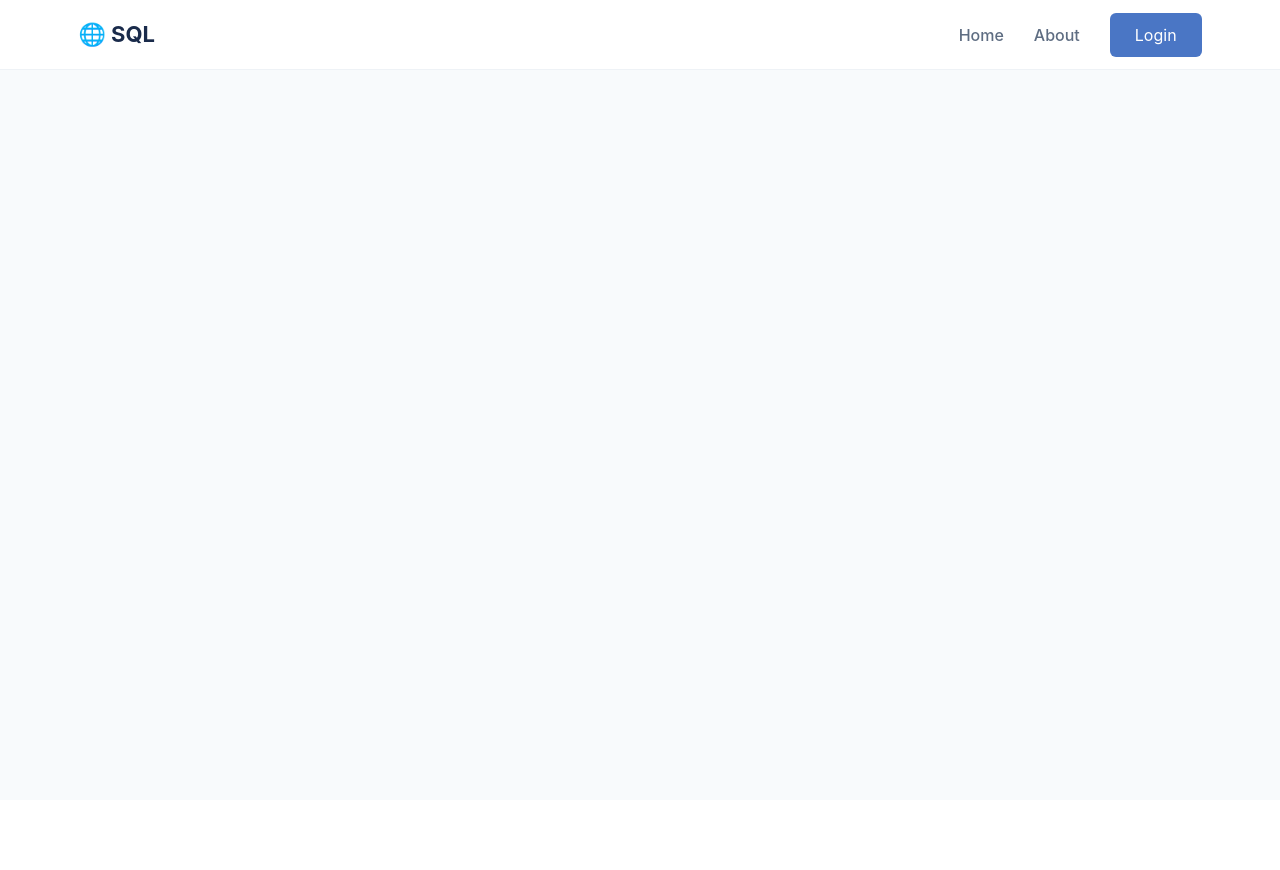
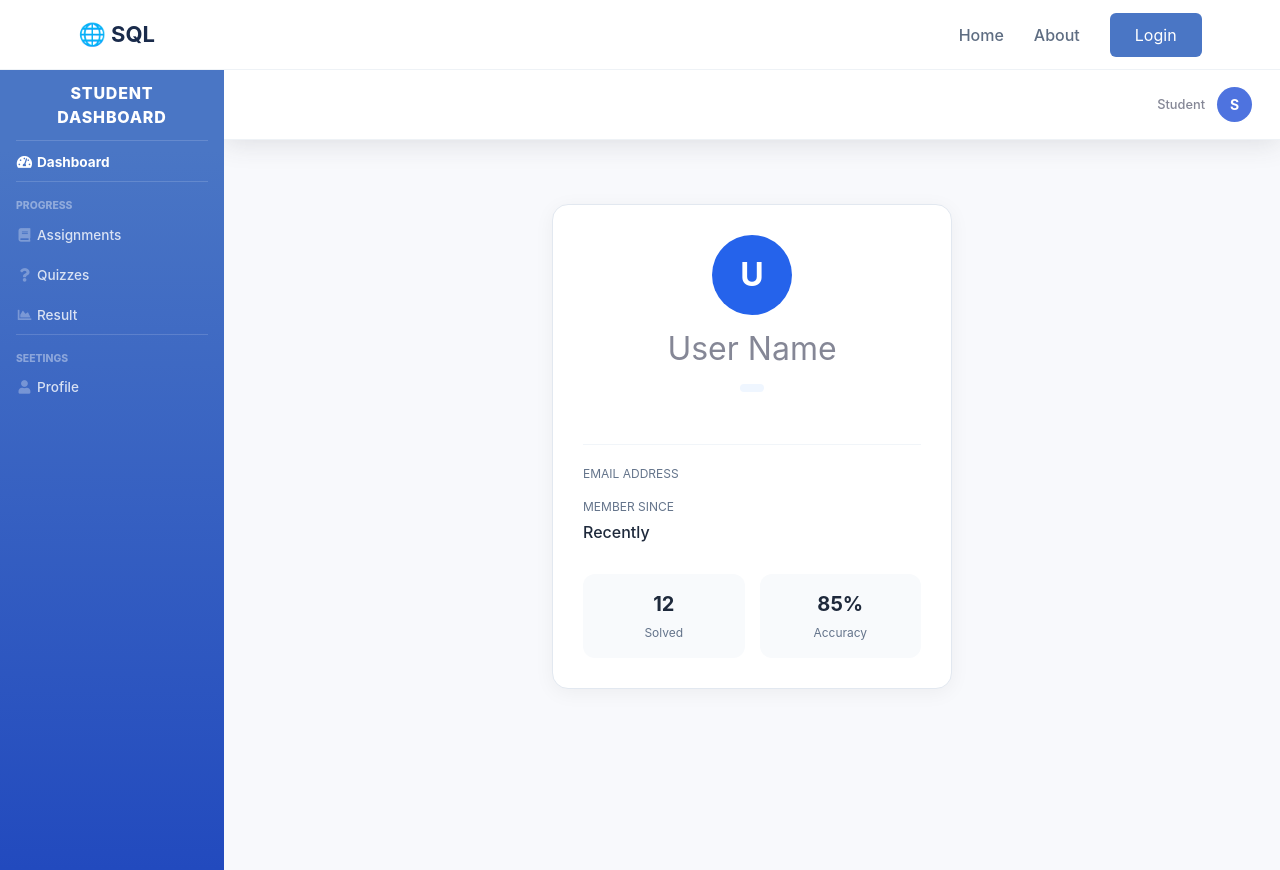
Before and after one commit to OlgaLishko2/SQL-Auto-Grader-Lite-APP, a React (Create React App) app: page /student-dashboard/profile in a window 1280 px wide. Before the commit the page ends 800 px from the top, so only its background shows below. Built offline with nearby package versions, Linux system fonts and the light colour scheme; no server answers.

Commit message:
fix:logout

```diff
--- a/src/App.css
+++ b/src/App.css
@@ -58,6 +58,15 @@
   text-decoration: none;
 }
 
+.logout-button {
+  background: #4a76c5;
+  color: #fff !important;
+  padding: 10px 25px;
+  border-radius: 6px;
+  text-decoration: none;
+  border: none;
+
+}
 .main-content {
   flex: 1;
   background-color: #f8fafc;
--- a/src/App.js
+++ b/src/App.js
@@ -1,5 +1,8 @@
-import React from "react";
+import React, { useState, useEffect } from "react";
 import { BrowserRouter as Router, Routes, Route, Link } from "react-router-dom";
+import { auth } from "./firebase";
+import { onAuthStateChanged, signOut } from "firebase/auth";
+
 import Home from "./components/home/Home";
 import Register from "./components/register/Register";
 import Login from "./components/login/Login";
@@ -9,9 +12,30 @@ import Layout from "./components/studentdashboard/layout/Layout";
 
 import StudentDashboard from "./components/studentdashboard/dashboard/StudentDashboard";
 import Assignments from "./components/studentdashboard/assignments/Assignments";
+import Profile from "./components/profile/Profile";
 
 import "./App.css";
+
 function App() {
+
+  const [user, setUser] = useState(null);
+
+
+  useEffect(() => {
+    const unsubscribe = onAuthStateChanged(auth, (currentUser) => {
+      setUser(currentUser);
+    });
+    return () => unsubscribe();
+  }, []);
+
+  const handleLogout = () => {
+    signOut(auth).then(() => {
+      window.location.href = "/";
+    });
+  };
+
+
+
   return (
     <Router>
       <div className="app-wrapper">
@@ -21,7 +45,17 @@ function App() {
             <div className="nav-links">
               <Link to="/" className="nav-item">Home</Link>
               <Link to="/about" className="nav-item">About</Link>
-              <Link to="/login" className="login-button">Login</Link>
+
+            {user ? (
+            <button
+                  onClick={handleLogout}
+                  className="logout-button"
+                >
+                  Logout
+                </button>
+              ) : (
+                <Link to="/login" className="login-button">Login</Link>
+              )}
             </div>
           </div>
         </nav>
@@ -33,6 +67,7 @@ function App() {
             <Route path="/student-dashboard" element={<Layout />}>
               <Route index element={<StudentDashboard />} />
               <Route path="assignments" element={<Assignments />} />
+              <Route path="/student-dashboard/profile" element={<Profile />} />
             </Route>
             <Route path="/login" element={<Login />} />
             <Route path="/about" element={<About />} />
--- /dev/null
+++ b/src/components/profile/Profile.css
@@ -0,0 +1,92 @@
+.profile-container {
+  padding: 40px;
+  display: flex;
+  justify-content: center;
+  align-items: flex-start;
+}
+
+.profile-card {
+  background: #ffffff;
+  border-radius: 16px;
+  box-shadow: 0 4px 20px rgba(0, 0, 0, 0.05);
+  width: 100%;
+  max-width: 400px;
+  padding: 30px;
+  text-align: center;
+  border: 1px solid #e2e8f0;
+}
+
+.profile-avatar {
+  width: 80px;
+  height: 80px;
+  background: #2563eb;
+  color: white;
+  border-radius: 50%;
+  display: flex;
+  align-items: center;
+  justify-content: center;
+  font-size: 32px;
+  font-weight: bold;
+  margin: 0 auto 15px;
+}
+
+.profile-role {
+  font-size: 12px;
+  font-weight: 700;
+  color: #2563eb;
+  background: #eff6ff;
+  padding: 4px 12px;
+  border-radius: 20px;
+  display: inline-block;
+  margin-top: 8px;
+}
+
+.profile-info {
+  margin: 30px 0;
+  text-align: left;
+  border-top: 1px solid #f1f5f9;
+  padding-top: 20px;
+}
+
+.info-item {
+  margin-bottom: 15px;
+}
+
+.info-item label {
+  display: block;
+  font-size: 12px;
+  color: #64748b;
+  text-transform: uppercase;
+  margin-bottom: 4px;
+}
+
+.info-item span {
+  font-size: 16px;
+  color: #1e293b;
+  font-weight: 500;
+}
+
+.profile-stats {
+  display: grid;
+  grid-template-columns: 1fr 1fr;
+  gap: 15px;
+  margin-top: 20px;
+}
+
+.stat-box {
+  background: #f8fafc;
+  padding: 15px;
+  border-radius: 12px;
+}
+
+.stat-val {
+  display: block;
+  font-size: 20px;
+  font-weight: 700;
+  color: #1e293b;
+}
+
+.stat-label {
+  font-size: 12px;
+  color: #64748b;
+}
--- /dev/null
+++ b/src/components/profile/Profile.js
@@ -0,0 +1,62 @@
+import React, { useState, useEffect } from "react";
+import { auth, db } from "../../firebase";
+import { doc, getDoc } from "firebase/firestore";
+import "./Profile.css";
+
+const Profile = () => {
+  const [userData, setUserData] = useState(null);
+  const [loading, setLoading] = useState(true);
+
+  useEffect(() => {
+    const fetchUser = async () => {
+      if (auth.currentUser) {
+        const userDoc = await getDoc(doc(db, "users", auth.currentUser.uid));
+        if (userDoc.exists()) {
+          setUserData(userDoc.data());
+        }
+      }
+      setLoading(false);
+    };
+    fetchUser();
+  }, []);
+
+  if (loading) return <div className="p-loader">Loading profile...</div>;
+
+  return (
+    <div className="profile-container">
+      <div className="profile-card">
+        <div className="profile-header">
+          <div className="profile-avatar">
+            {userData?.fullName?.charAt(0) || "U"}
+          </div>
+          <h2>{userData?.fullName || "User Name"}</h2>
+          <p className="profile-role">{userData?.role?.toUpperCase()}</p>
+        </div>
+
+        <div className="profile-info">
+          <div className="info-item">
+            <label>Email Address</label>
+            <span>{userData?.email}</span>
+          </div>
+          <div className="info-item">
+            <label>Member Since</label>
+            <span>{userData?.createdAt?.toDate().toLocaleDateString() || "Recently"}</span>
+          </div>
+        </div>
+
+        <div className="profile-stats">
+          <div className="stat-box">
+            <span className="stat-val">12</span>
+            <span className="stat-label">Solved</span>
+          </div>
+          <div className="stat-box">
+            <span className="stat-val">85%</span>
+            <span className="stat-label">Accuracy</span>
+          </div>
+        </div>
+      </div>
+    </div>
+  );
+};
+
+export default Profile;
--- a/src/components/studentdashboard/leftmenu/LeftMenu.js
+++ b/src/components/studentdashboard/leftmenu/LeftMenu.js
@@ -42,17 +42,17 @@ const LeftMenu = () => {
             <div className="sidebar-heading">
                 Seetings
             </div>
-            <li className="nav-item">
-                <a className="nav-link" href="#">
-                    <i className="fas fa-fw fa-toolbox"></i>
+          <li className="nav-item">
+                <NavLink className="nav-link" to="/student-dashboard/profile">
+                    <i className="fas fa-fw fa-user"></i>
                     <span>Profile</span>
-                </a>
+                </NavLink>
              </li>
-             <li className="nav-item">
+             {/* <li className="nav-item">
                 <a className="nav-link" href="#">
                     <i className="fas fa-fw fa-user"></i>
                     <span>Logout</span></a>
-            </li>
+            </li> */}
         </ul>
      )
 }
--- a/src/components/studentdashboard/topbar/TopBar.js
+++ b/src/components/studentdashboard/topbar/TopBar.js
@@ -1,46 +1,56 @@
-import react from "react";
+import React, { useState, useEffect } from "react";
+import { auth, db } from "../../../firebase";
+import { doc, getDoc } from "firebase/firestore";
+
+
+
 
 const TopBar = () => {
-    return(
-           <nav className="navbar navbar-expand navbar-light bg-white topbar mb-4 static-top shadow">
-                    <button id="sidebarToggleTop" className="btn btn-link d-md-none rounded-circle mr-3">
-                        <i className="fa fa-bars"></i>
-                    </button>
-                 <ul className="navbar-nav ml-auto">
-                      <li className="nav-item dropdown no-arrow">
-                            <a className="nav-link dropdown-toggle" href="#" id="userDropdown" role="button"
-                                data-toggle="dropdown" aria-haspopup="true" aria-expanded="false">
-                                <span className="mr-2 d-none d-lg-inline text-gray-600 small">Douglas McGee</span>
-                                <img className="img-profile rounded-circle"
-                                    src="img/undraw_profile.svg"/>
-                            </a>
-                            <div className="dropdown-menu dropdown-menu-right shadow animated--grow-in"
-                                aria-labelledby="userDropdown">
-                                <a className="dropdown-item" href="#">
-                                    <i className="fas fa-user fa-sm fa-fw mr-2 text-gray-400"></i>
-                                    Profile
-                                </a>
-                                <a className="dropdown-item" href="#">
-                                    <i className="fas fa-cogs fa-sm fa-fw mr-2 text-gray-400"></i>
-                                    Settings
-                                </a>
-                                <a className="dropdown-item" href="#">
-                                    <i className="fas fa-list fa-sm fa-fw mr-2 text-gray-400"></i>
-                                    Activity Log
-                                </a>
-                                <div className="dropdown-divider"></div>
-                                <a className="dropdown-item" href="#" data-toggle="modal" data-target="#logoutModal">
-                                    <i className="fas fa-sign-out-alt fa-sm fa-fw mr-2 text-gray-400"></i>
-                                    Logout
-                                </a>
-                            </div>
-                        </li>
 
-                    </ul>
+    const [userName, setUserName] = useState("");
+    useEffect(() => {
+        const fetchUserData = async () => {
+            if (auth.currentUser) {
+                const userDoc = await getDoc(doc(db, "users", auth.currentUser.uid));
+                if (userDoc.exists()) {
+                    setUserName(userDoc.data().fullName);
+                }
+            }
+        };
+        fetchUserData();
+    }, []);
 
-                </nav>
 
-    )
-}
+    return (
+        <nav className="navbar navbar-expand navbar-light bg-white topbar mb-4 static-top shadow">
+            <ul className="navbar-nav ml-auto">
+                <li className="nav-item">
+                    <div className="nav-link" style={{ display: 'flex', alignItems: 'center', gap: '12px' }}>
 
-export default TopBar
+                        <span className="text-gray-600 small" style={{ fontWeight: '500' }}>
+                            {userName || "Student"}
+                        </span>
+
+
+                        <div style={{
+                            width: '35px',
+                            height: '35px',
+                            backgroundColor: '#4e73df',
+                            borderRadius: '50%',
+                            color: 'white',
+                            display: 'flex',
+                            alignItems: 'center',
+                            justifyContent: 'center',
+                            fontWeight: 'bold',
+                            fontSize: '14px'
+                        }}>
+                            {userName ? userName.charAt(0).toUpperCase() : "S"}
+                        </div>
+                    </div>
+                </li>
+            </ul>
+        </nav>
+    );
+};
+
+export default TopBar;
```
Also changed, not shown: 1 other file (tests, documents, lock files or other folders).
